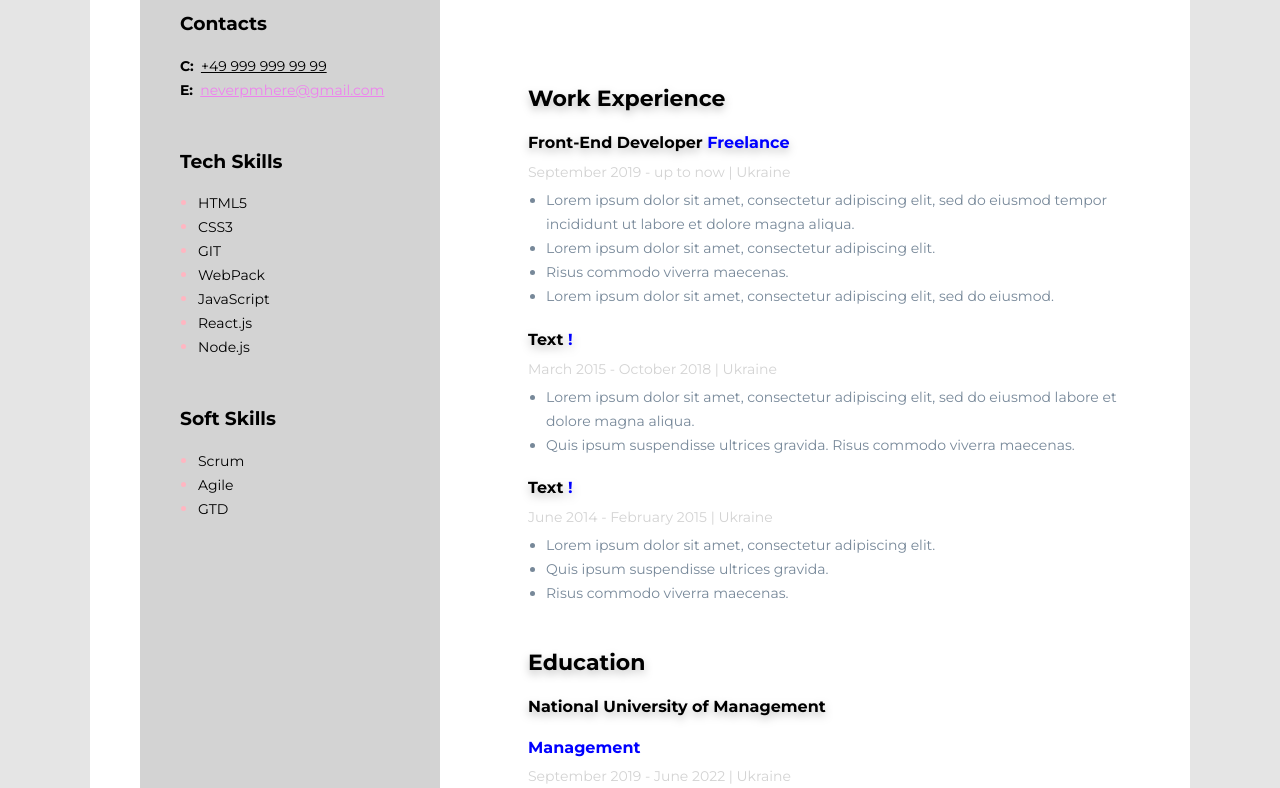
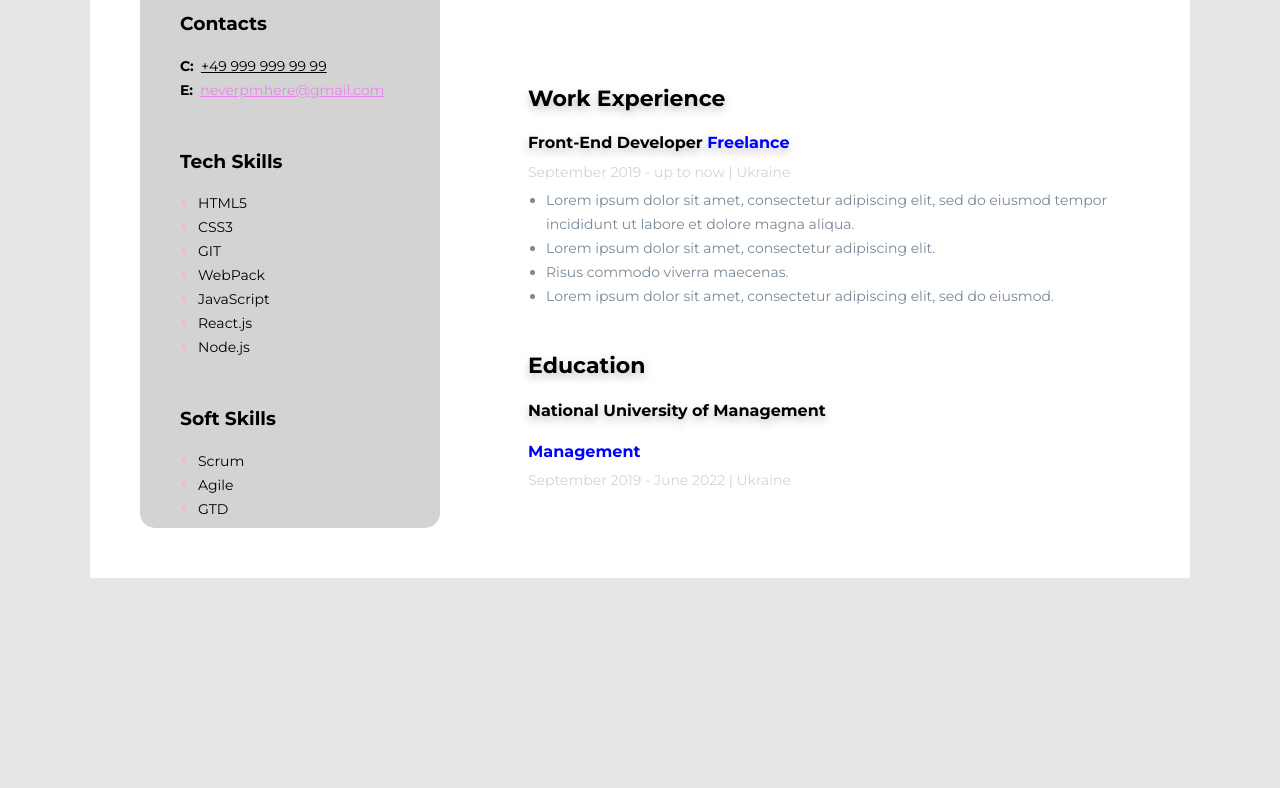
Before and after one commit to neverpmhere/goit-hmtl-css, a plain HTML site: page index.html in a window 1280 px wide. Shown: the part 488-1276 px from the top of the page. After the commit the page ends 1114 px from the top, so only its background shows below. Drawn offline with Linux system fonts and the light colour scheme.

Commit message:
Update index.html

```diff
--- a/index.html
+++ b/index.html
@@ -54,27 +54,6 @@
             </ul>
             </div>
 
-            <!-- Company 2 -->
-            <div class="company">
-            <h4 class="job-title">Text <span style="color:blue;">!</span></h4>
-            <p class="date-title"><span class="date-title">March 2015 - October 2018</span>   |   <span style="color:lightgray;">Ukraine</span></p>
-            <ul class="main-ul">
-            <li class="main-li-text">Lorem ipsum dolor sit amet, consectetur adipiscing elit, sed do eiusmod labore et dolore magna aliqua.</li>
-            <li class="main-li-text">Quis ipsum suspendisse ultrices gravida. Risus commodo viverra maecenas.</li>
-            </ul>
-            </div>
-
-            <!-- Company 3 -->
-            <div class="company">
-            <h4 class="job-title">Text <span style="color:blue;">!</span></h4>
-            <p class="date-title"><span class="date-title"">June 2014 - February 2015</span>   |   <span style="color:lightgray;">Ukraine</span></p>
-            <ul class="main-ul">
-            <li class="main-li-text">Lorem ipsum dolor sit amet, consectetur adipiscing elit.</li>
-            <li class="main-li-text">Quis ipsum suspendisse ultrices gravida.</li>
-            <li class="main-li-text">Risus commodo viverra maecenas.</li>
-            </ul>
-            </div>
-
             </div>
 
             <!-- Education -->
```
